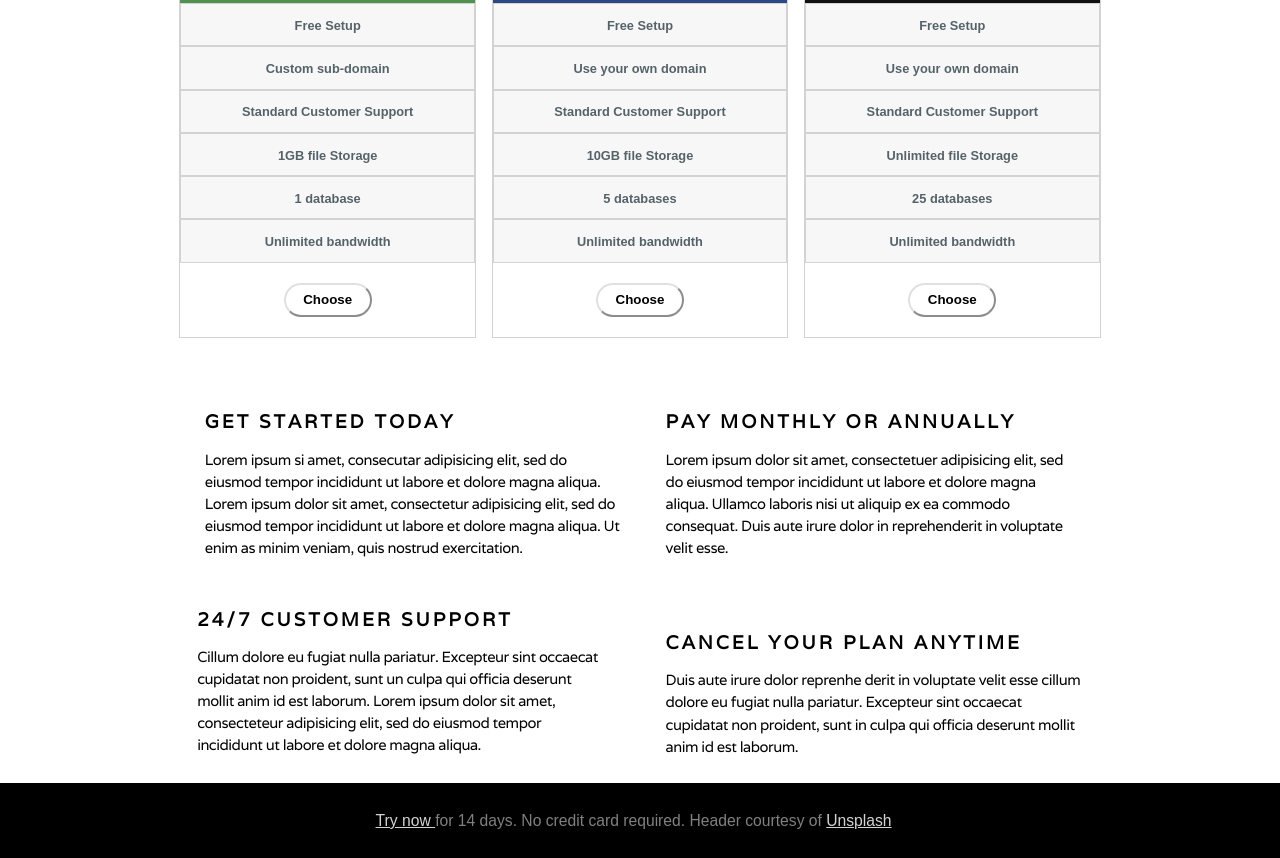
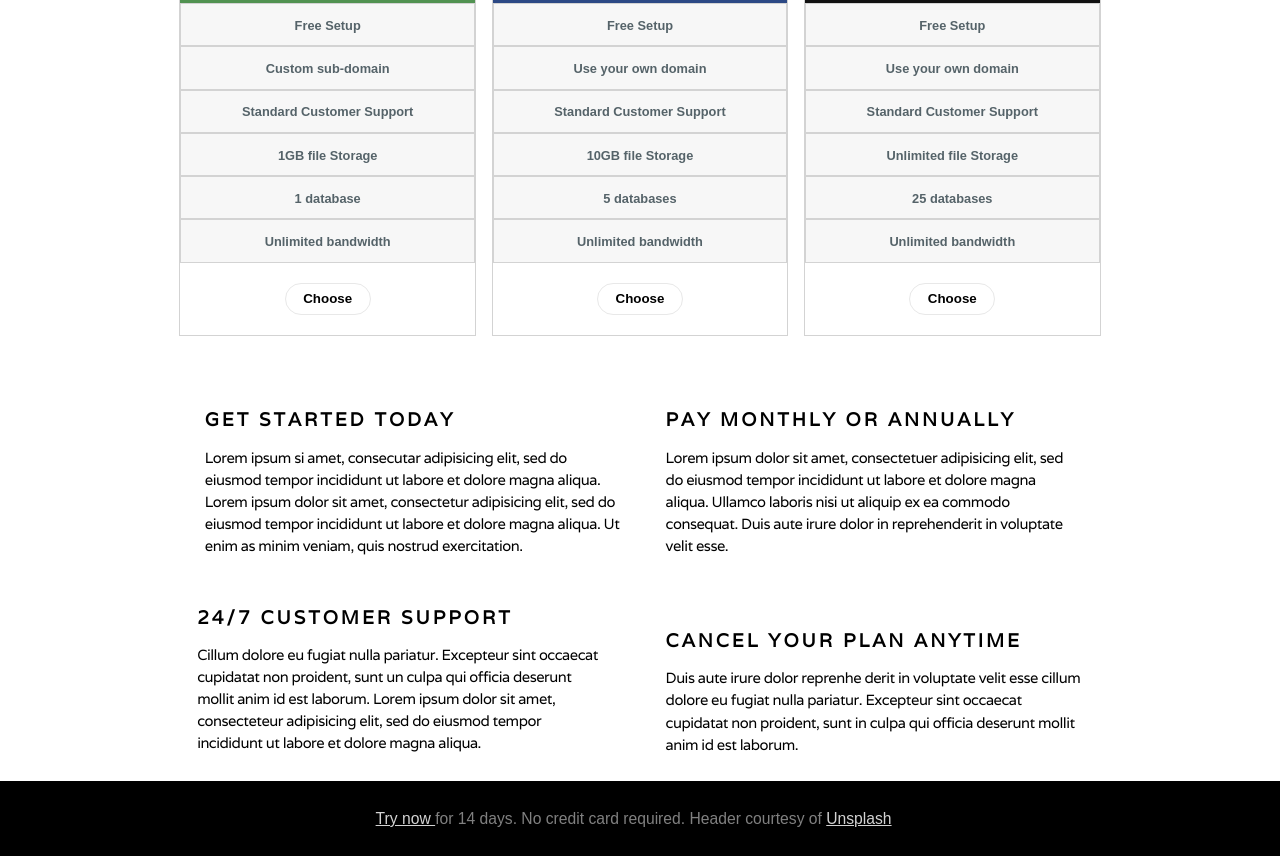
Before and after one commit to cv00132/simple-pricing, a plain HTML site: page index.html in a window 1280 px wide. Shown: the part 657-1515 px from the top of the page. Drawn offline with Linux system fonts and the light colour scheme.

Commit message:
Fixed button tag border.

```diff
--- a/index.html
+++ b/index.html
@@ -57,7 +57,7 @@
             <li>1GB file Storage</li>
             <li>1 database</li>
             <li>Unlimited bandwidth</li>
-            <button>Choose</button>
+            <button><a href="#">Choose</a></button>
           </ul>
       </li>
       <li class="mid-blox" id="small-business">
@@ -73,7 +73,7 @@
               <li>10GB file Storage</li>
               <li>5 databases</li>
               <li>Unlimited bandwidth</li>
-              <button>Choose</button>
+              <button><a href="#">Choose</a></button>
             </ul>
       </li>
       <li class="mid-blox" id="enterprise">
@@ -89,7 +89,7 @@
               <li>Unlimited file Storage</li>
               <li>25 databases</li>
               <li>Unlimited bandwidth</li>
-              <button>Choose</button>
+              <button><a href="#">Choose</a></button>
             </ul>
       </li>
     </ul>
--- a/style.css
+++ b/style.css
@@ -176,12 +176,14 @@ li {
 button {
   background-color: white;
   font-weight: bold;
-  border-color: #E0E0E0;
+  border: 2px solid #E8E8E8;
   border-radius: 83px;
+  border-width: thin;
   font-size: 10pt;
   padding: 7px 6%;
   margin: 7%;
 }
+
 
 .price {
   font-size: 66pt;
```
